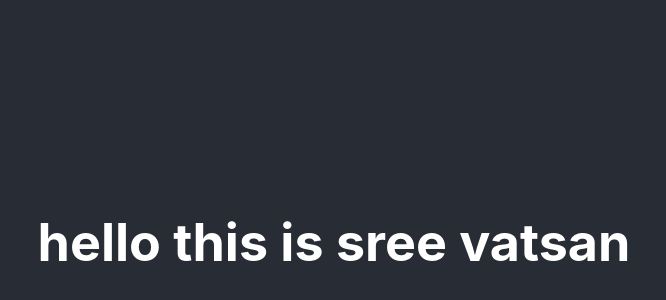
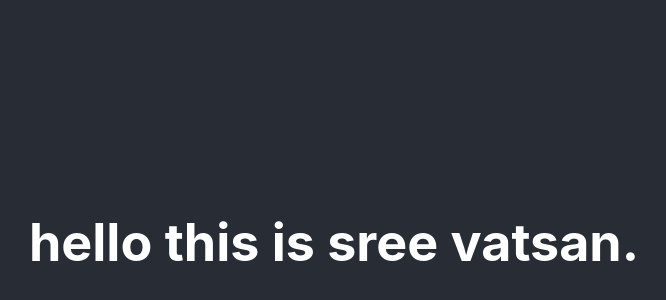
Before and after one commit to SREEVATSAN1252/front-end, a React (Create React App) app: page / in a window 1280 px wide. Shown: the part 158-458 px from the top of the page, without its empty margins (306-972 px from the left). Built offline with nearby package versions, Linux system fonts and the light colour scheme.

Commit message:
Second change now

```diff
--- a/src/App.js
+++ b/src/App.js
@@ -6,7 +6,7 @@ function App() {
     <div className="App">
       <header className="App-header">
         <h1>
-          hello this is sree vatsan
+          hello this is sree vatsan.
         </h1>
       </header>
     </div>
```
